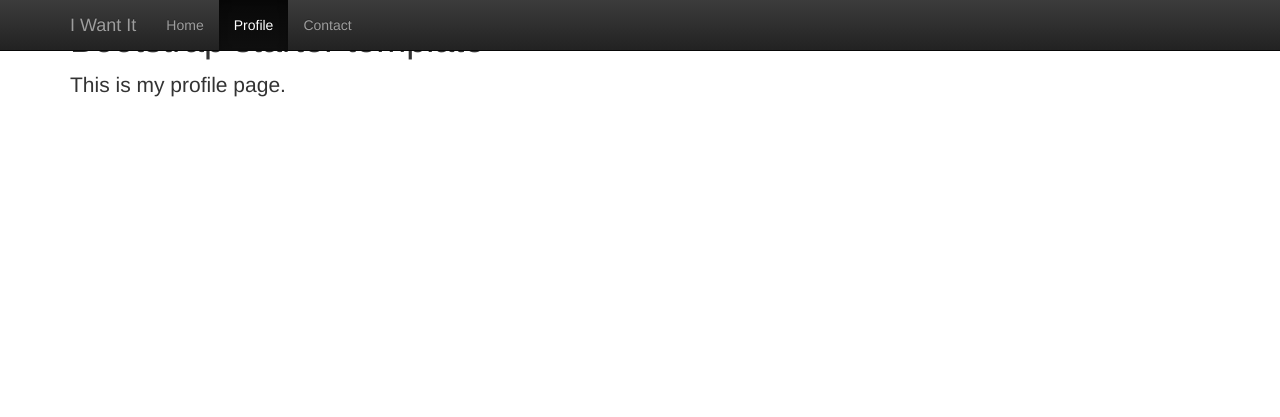
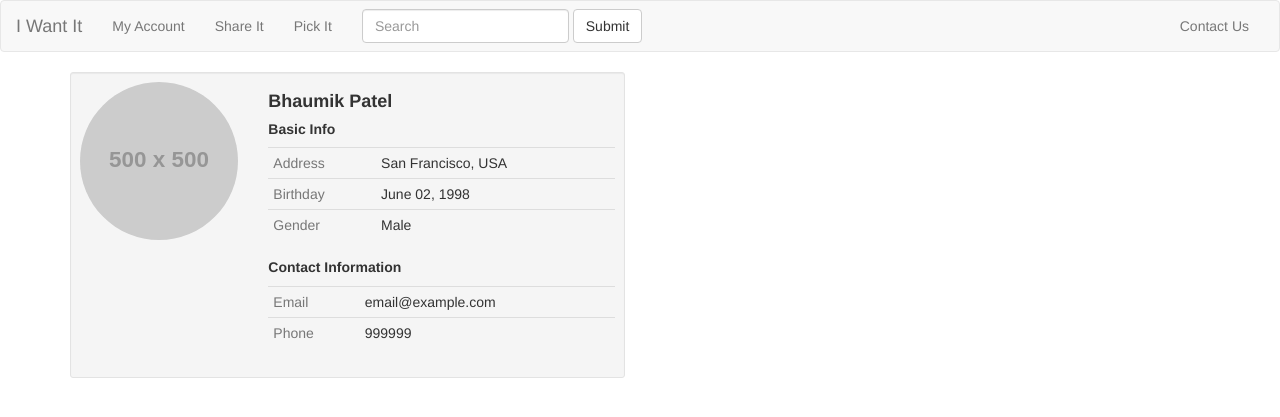
Before and after one commit to MyticMoon/IWantIt2, a Django app: page /iwantit/profile/ in a window 1280 px wide. Shown: the top 417 px of the page. Run offline with Django 3.2, Linux system fonts and the light colour scheme; grey boxes labelled with a size stand in for pictures from a placeholder-image service; parts of the project's set-up code (start-up, migrations or seed data) failed here and were passed over; some libraries are stand-ins or nearby versions.

Commit message:
update templates

```diff
--- a/iwantit/templates/iwantit/profile.html
+++ b/iwantit/templates/iwantit/profile.html
@@ -5,8 +5,46 @@
 <li><a href="/iwantit/contact">Contact</a></li>
 {% endblock %}
 {% block content %}
-        <div class="starter-template">
-        <h1>Bootstrap starter template</h1>
-        <p class="lead">This is my profile page.</p>
-      </div>
+<div class="col-xs-12 col-sm-6 col-md-6">
+            <div class="well well-sm">
+                <div class="row">
+                    <div class="col-sm-6 col-md-4">
+                        <img src="http://placehold.it/500x500" alt="" class="img-circle img-responsive" />
+                    </div>
+                    <div class="col-sm-6 col-md-8">
+                        <h4><strong>Bhaumik Patel</strong></h4>
+                        <h5><strong>Basic Info</strong></h5>
+                            <table class="table table-condensed">
+                                <tbody>
+                                    <tr>
+                                        <td class="text-muted">Address</td>
+                                        <td>San Francisco, USA</td>
+                                    </tr>
+                                    <tr>
+                                        <td class="text-muted">Birthday</td>
+                                        <td>June 02, 1998</td>
+                                    </tr>
+                                    <tr>
+                                        <td class="text-muted">Gender</td>
+                                        <td>Male</td>
+                                    </tr>
+                                </tbody>
+                            </table>
+                        <h5><strong>Contact Information</strong></h5>
+                            <table class="table table-condensed">
+                                <tbody>
+                                    <tr>
+                                        <td class="text-muted">Email</td>
+                                        <td>email@example.com</td>
+                                    </tr>
+                                    <tr>
+                                        <td class="text-muted">Phone</td>
+                                        <td>999999</td>
+                                    </tr>
+                                </tbody>
+                            </table>
+                    </div>
+                </div>
+            </div>
+        </div>
 {% endblock %}
--- a/iwantit/templates/iwantit/template.html
+++ b/iwantit/templates/iwantit/template.html
@@ -1,39 +1,66 @@
 <!DOCTYPE html>
 <html>
 <head>
-    <title>I Want It</title>
+    <meta charset="utf-8">
+    <meta http-equiv="X-UA-Compatible" content="IE=edge">
+    <meta name="viewport" content="width=device-width, initial-scale=1">
+    <title>IwantIT Home</title>
+
+    <!-- Bootstrap -->
     <!-- Latest compiled and minified CSS -->
-    <link rel="stylesheet" href="//netdna.bootstrapcdn.com/bootstrap/3.1.1/css/bootstrap.min.css">
+    <link rel="stylesheet" href="http://netdna.bootstrapcdn.com/bootstrap/3.1.1/css/bootstrap.min.css">
 
     <!-- Optional theme -->
-    <link rel="stylesheet" href="//netdna.bootstrapcdn.com/bootstrap/3.1.1/css/bootstrap-theme.min.css">
+    <link rel="stylesheet" href="http://bootswatch.com/cerulean/bootstrap.min.css">
 
     <!-- Latest compiled and minified JavaScript -->
-    <script src="//netdna.bootstrapcdn.com/bootstrap/3.1.1/js/bootstrap.min.js"></script>
+    <script src="http://netdna.bootstrapcdn.com/bootstrap/3.1.1/js/bootstrap.min.js"></script>
+
+    <!-- HTML5 Shim and Respond.js IE8 support of HTML5 elements and media queries -->
+    <!-- WARNING: Respond.js doesn't work if you view the page via file:// -->
+    <!--[if lt IE 9]>
+    <script src="https://oss.maxcdn.com/libs/html5shiv/3.7.0/html5shiv.js"></script>
+    <script src="https://oss.maxcdn.com/libs/respond.js/1.4.2/respond.min.js"></script>
+    <![endif]-->
 </head>
 <body>
-    <div class="navbar navbar-inverse navbar-fixed-top" role="navigation">
-      <div class="container">
+    <nav class="navbar navbar-default" role="navigation">
+      <div class="container-fluid">
+        <!-- Brand and toggle get grouped for better mobile display -->
         <div class="navbar-header">
-          <button type="button" class="navbar-toggle" data-toggle="collapse" data-target=".navbar-collapse">
+          <button type="button" class="navbar-toggle" data-toggle="collapse" data-target="#bs-example-navbar-collapse-1">
             <span class="sr-only">Toggle navigation</span>
             <span class="icon-bar"></span>
             <span class="icon-bar"></span>
             <span class="icon-bar"></span>
           </button>
-          <a class="navbar-brand" href="#">I Want It</a>
+          <a class="navbar-brand" href="/iwantit/">I Want It</a>
         </div>
-        <div class="collapse navbar-collapse">
+
+        <!-- Collect the nav links, forms, and other content for toggling -->
+        <div class="collapse navbar-collapse" id="bs-example-navbar-collapse-1">
           <ul class="nav navbar-nav">
-            {% block navlist %}
-            {% endblock %}
+            <li><a href="/iwantit/profile">My Account</a></li>
+            <li><a href="/iwantit/share">Share It</a></li>
+            <li><a href="/iwantit/pick">Pick It</a></li>
           </ul>
-        </div><!--/.nav-collapse -->
-      </div>
-    </div>
+          <form class="navbar-form navbar-left" role="search">
+            <div class="form-group">
+              <input type="text" class="form-control" placeholder="Search">
+            </div>
+            <button type="submit" class="btn btn-default">Submit</button>
+          </form>
+          <ul class="nav navbar-nav navbar-right">
+            <li><a href="/iwantit/contact">Contact Us</a></li>
+          </ul>
+        </div><!-- /.navbar-collapse -->
+      </div><!-- /.container-fluid -->
+    </nav>
     <div class="container">
+        <div class="row">
         {% block content %}
         {% endblock %}
+        </div>
     </div>
 </body>
 </html>
--- a/iwantit/views.py
+++ b/iwantit/views.py
@@ -1,7 +1,7 @@
 # Create your views here.
 from django.http import HttpResponse
 from django.template import RequestContext, loader
-from models import Usertable
+# from models import Usertable
 from django.template.loader import get_template
 from django.template import Context
 from django.shortcuts import render
@@ -12,7 +12,7 @@ from django.shortcuts import render
 #     return render(request)
 
 def index(request):
-    listUser = Usertable.objects.all()
+    # listUser = Usertable.objects.all()
     template = loader.get_template('iwantit/index.html')
     context = RequestContext(request, None)
     return HttpResponse(template.render(context))
--- a/models.py
+++ b/models.py
@@ -10,6 +10,7 @@ from __future__ import unicode_literals
 
 from django.db import models
 
+'''
 class Categorylist(models.Model):
     id = models.BigIntegerField(primary_key=True)
     name = models.CharField(max_length=1024L, blank=True)
@@ -62,3 +63,4 @@ class Usertable(models.Model):
     currentpoints = models.IntegerField(null=True, db_column='currentPoints', blank=True) # Field name made lowercase.
     class Meta:
         db_table = 'userTable'
+'''
```
Also changed, not shown: iwantit/templates/iwantit/index.html (+20 -3 lines).
